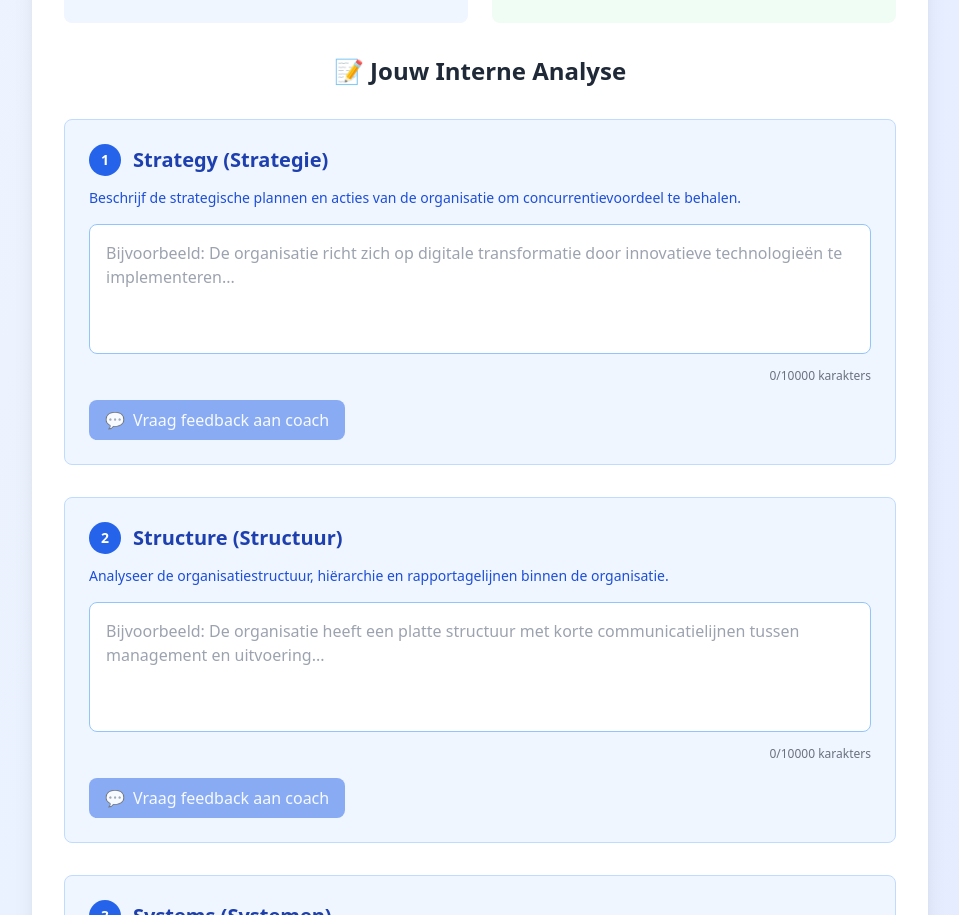
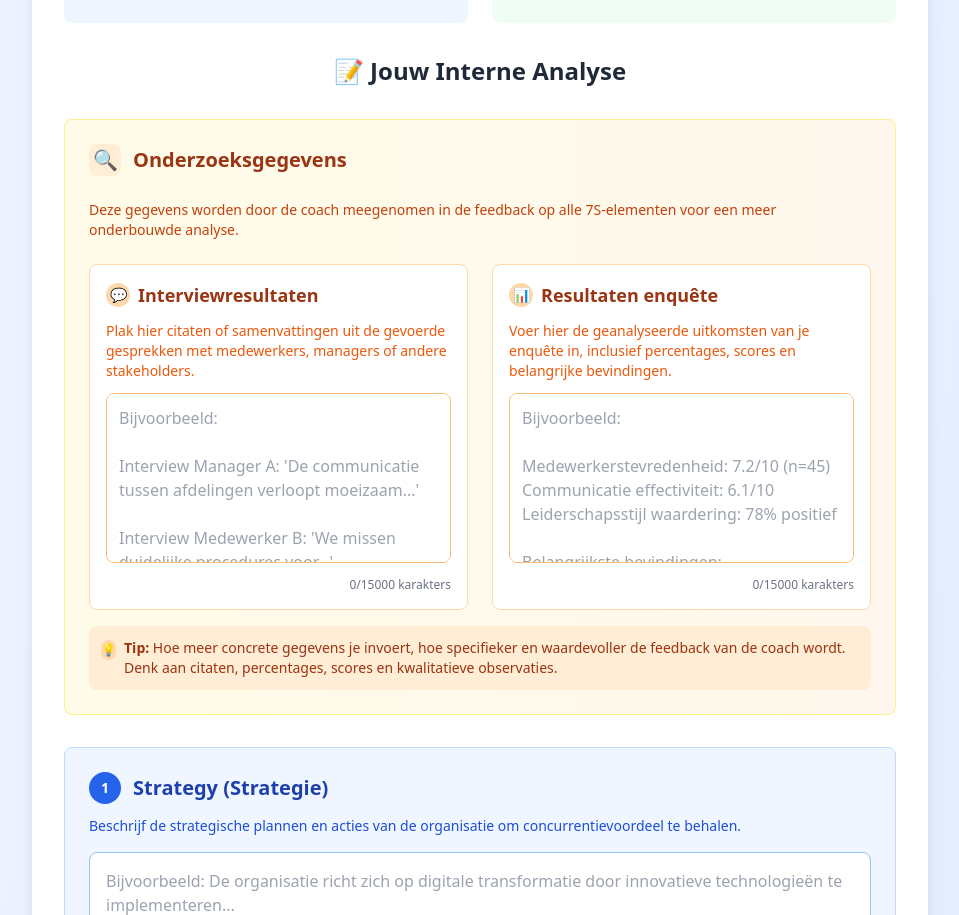
Before and after one commit to SuzannedeGroot1981/Coach-interne-analyse, a Next.js app: page / in a window 1280 px wide. Shown: the part 775-1690 px from the top of the page, without its empty margins (160-1119 px from the left). Built offline with nearby package versions, Linux system fonts and the light colour scheme.

Commit message:
Voeg onderzoeksinput secties toe

```diff
--- a/src/app/api/feedback/route.ts
+++ b/src/app/api/feedback/route.ts
@@ -95,7 +95,7 @@ export async function POST(request: NextRequest) {
 
     // Parse request data
     const body = await request.json()
-    const { text, element } = body
+    const { text, element, researchData } = body
 
     if (!text || !element) {
       return NextResponse.json(
@@ -131,6 +131,21 @@ export async function POST(request: NextRequest) {
     // Get system prompt for this element
     const systemPrompt = SYSTEM_PROMPTS[element as keyof typeof SYSTEM_PROMPTS]
 
+    // Prepare research context if available
+    let researchContext = ''
+    if (researchData && (researchData.interviews || researchData.survey)) {
+      researchContext = '\n\nBESCHIKBARE ONDERZOEKSGEGEVENS:\n'
+
+      if (researchData.interviews) {
+        researchContext += `\nINTERVIEWRESULTATEN:\n${researchData.interviews}\n`
+      }
+
+      if (researchData.survey) {
+        researchContext += `\nENQUÊTERESULTATEN:\n${researchData.survey}\n`
+      }
+
+      researchContext += '\nGebruik deze onderzoeksgegevens om je feedback te onderbouwen en te verrijken. Verwijs naar specifieke citaten, percentages of bevindingen waar relevant.'
+    }
     // Initialize Gemini model with temperature 0.4 for consistent, focused feedback
     const model = genAI.getGenerativeModel({
       model: 'gemini-2.5-flash',
@@ -143,7 +158,7 @@ export async function POST(request: NextRequest) {
     })
 
     // Create the prompt
-    const prompt = `${systemPrompt}
+    const prompt = `${systemPrompt}${researchContext}
 
 STUDENT TEKST VOOR ANALYSE:
 "${text}"
--- a/src/app/page.tsx
+++ b/src/app/page.tsx
@@ -114,6 +114,73 @@ export default function Home() {
                 📝 Jouw Interne Analyse
               </h3>
 
+              {/* Onderzoeksinput Sectie */}
+              <div className="bg-gradient-to-r from-yellow-50 to-orange-50 rounded-lg p-6 border border-yellow-200 mb-8">
+                <h3 className="text-xl font-bold text-orange-800 mb-6 flex items-center">
+                  <span className="w-8 h-8 bg-orange-100 rounded-lg flex items-center justify-center mr-3">
+                    🔍
+                  </span>
+                  Onderzoeksgegevens
+                </h3>
+                <p className="text-orange-700 text-sm mb-6">
+                  Deze gegevens worden door de coach meegenomen in de feedback op alle 7S-elementen voor een meer onderbouwde analyse.
+                </p>
+
+                <div className="grid grid-cols-1 lg:grid-cols-2 gap-6">
+                  {/* Interviewresultaten */}
+                  <div className="bg-white rounded-lg p-4 border border-orange-200">
+                    <h4 className="text-lg font-semibold text-orange-800 mb-3 flex items-center">
+                      <span className="w-6 h-6 bg-orange-200 rounded-full flex items-center justify-center mr-2 text-sm">💬</span>
+                      Interviewresultaten
+                    </h4>
+                    <p className="text-orange-600 text-sm mb-3">
+                      Plak hier citaten of samenvattingen uit de gevoerde gesprekken met medewerkers, managers of andere stakeholders.
+                    </p>
+                    <textarea
+                      id="interview-results"
+                      className="w-full p-3 border border-orange-300 rounded-lg focus:ring-orange-500 focus:border-transparent resize-none"
+                      rows={6}
+                      placeholder="Bijvoorbeeld:&#10;&#10;Interview Manager A: 'De communicatie tussen afdelingen verloopt moeizaam...'&#10;&#10;Interview Medewerker B: 'We missen duidelijke procedures voor...'&#10;&#10;Samenvatting interviews: Uit 8 interviews blijkt dat..."
+                      maxLength={15000}
+                    />
+                    <div className="mt-2 text-xs text-gray-500 text-right">
+                      <span id="interview-count">0</span>/15000 karakters
+                    </div>
+                  </div>
+
+                  {/* Enquêteresultaten */}
+                  <div className="bg-white rounded-lg p-4 border border-orange-200">
+                    <h4 className="text-lg font-semibold text-orange-800 mb-3 flex items-center">
+                      <span className="w-6 h-6 bg-orange-200 rounded-full flex items-center justify-center mr-2 text-sm">📊</span>
+                      Resultaten enquête
+                    </h4>
+                    <p className="text-orange-600 text-sm mb-3">
+                      Voer hier de geanalyseerde uitkomsten van je enquête in, inclusief percentages, scores en belangrijke bevindingen.
+                    </p>
+                    <textarea
+                      id="survey-results"
+                      className="w-full p-3 border border-orange-300 rounded-lg focus:ring-orange-500 focus:border-transparent resize-none"
+                      rows={6}
+                      placeholder="Bijvoorbeeld:&#10;&#10;Medewerkerstevredenheid: 7.2/10 (n=45)&#10;Communicatie effectiviteit: 6.1/10&#10;Leiderschapsstijl waardering: 78% positief&#10;&#10;Belangrijkste bevindingen:&#10;- 65% vindt de organisatiestructuur onduidelijk&#10;- 82% is tevreden met de werksfeer..."
+                      maxLength={15000}
+                    />
+                    <div className="mt-2 text-xs text-gray-500 text-right">
+                      <span id="survey-count">0</span>/15000 karakters
+                    </div>
+                  </div>
+                </div>
+
+                <div className="mt-4 p-3 bg-orange-100 rounded-lg">
+                  <p className="text-orange-800 text-sm flex items-start">
+                    <span className="w-5 h-5 bg-orange-200 rounded-full flex items-center justify-center mr-2 mt-0.5 text-xs">💡</span>
+                    <span>
+                      <strong>Tip:</strong> Hoe meer concrete gegevens je invoert, hoe specifieker en waardevoller de feedback van de coach wordt.
+                      Denk aan citaten, percentages, scores en kwalitatieve observaties.
+                    </span>
+                  </p>
+                </div>
+              </div>
+
               {/* Strategy */}
               <FeedbackSection
                 element="strategy"
@@ -216,6 +283,30 @@ export default function Home() {
           </div>
         </div>
       </div>
+
+      {/* Character counter script */}
+      <script dangerouslySetInnerHTML={{
+        __html: `
+          document.addEventListener('DOMContentLoaded', function() {
+            const interviewTextarea = document.getElementById('interview-results');
+            const surveyTextarea = document.getElementById('survey-results');
+            const interviewCounter = document.getElementById('interview-count');
+            const surveyCounter = document.getElementById('survey-count');
+
+            if (interviewTextarea && interviewCounter) {
+              interviewTextarea.addEventListener('input', function() {
+                interviewCounter.textContent = this.value.length;
+              });
+            }
+
+            if (surveyTextarea && surveyCounter) {
+              surveyTextarea.addEventListener('input', function() {
+                surveyCounter.textContent = this.value.length;
+              });
+            }
+          });
+        `
+      }} />
     </div>
   )
 }
--- a/src/components/FeedbackSection.tsx
+++ b/src/components/FeedbackSection.tsx
@@ -23,6 +23,17 @@ export default function FeedbackSection({
   const [feedback, setFeedback] = useState('')
   const [isLoading, setIsLoading] = useState(false)
   const [showFeedback, setShowFeedback] = useState(false)
+
+  // Function to get research data from the page
+  const getResearchData = () => {
+    const interviewResults = (document.getElementById('interview-results') as HTMLTextAreaElement)?.value || ''
+    const surveyResults = (document.getElementById('survey-results') as HTMLTextAreaElement)?.value || ''
+
+    return {
+      interviews: interviewResults.trim(),
+      survey: surveyResults.trim()
+    }
+  }
 
   const colors = {
     blue: {
@@ -63,6 +74,8 @@ export default function FeedbackSection({
     setIsLoading(true)
     setShowFeedback(false)
 
+    // Get research data to include in feedback
+    const researchData = getResearchData()
     try {
       const response = await fetch('/api/feedback', {
         method: 'POST',
@@ -71,7 +84,8 @@ export default function FeedbackSection({
         },
         body: JSON.stringify({
           text: text.trim(),
-          element: element
+          element: element,
+          researchData: researchData
         }),
       })
 
```
